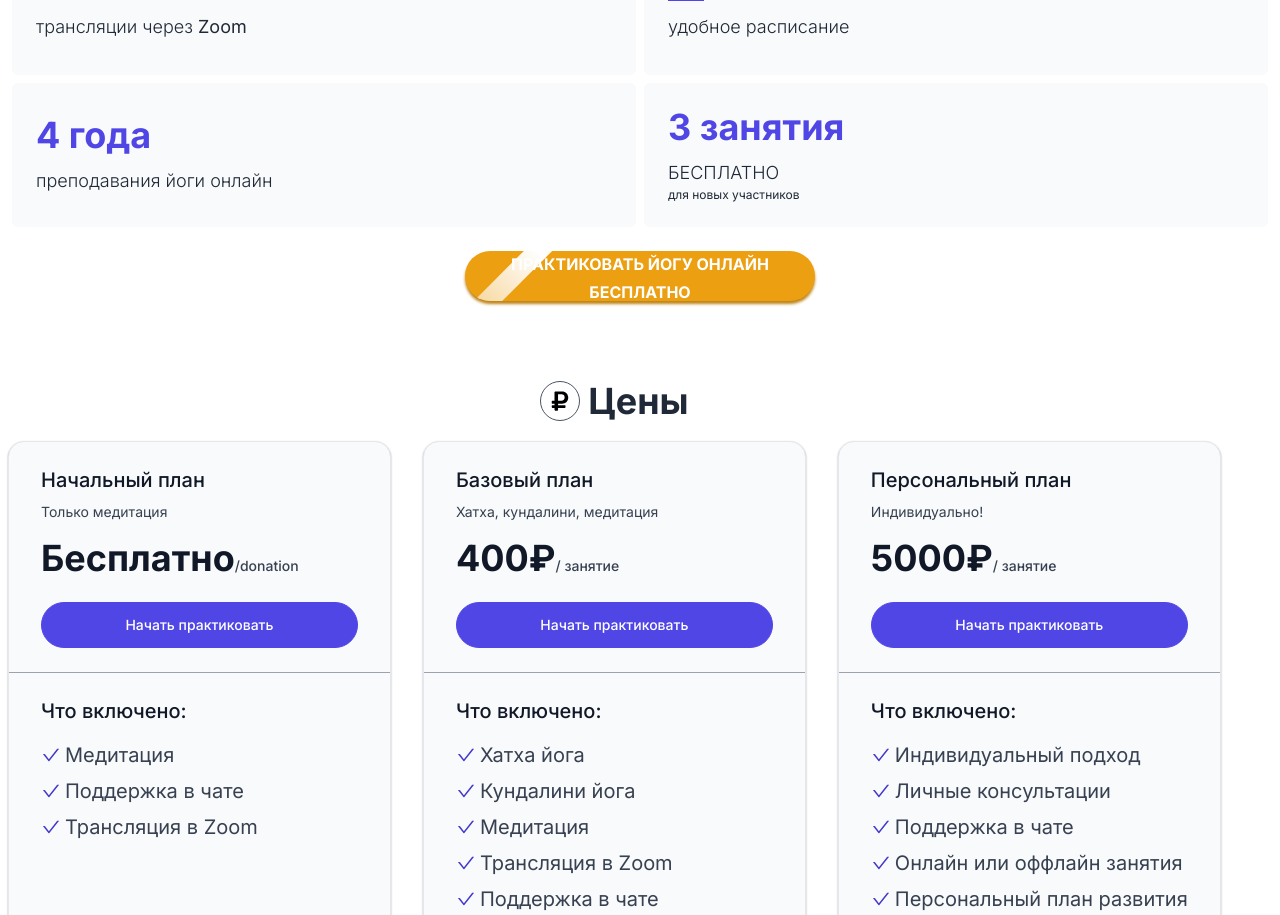
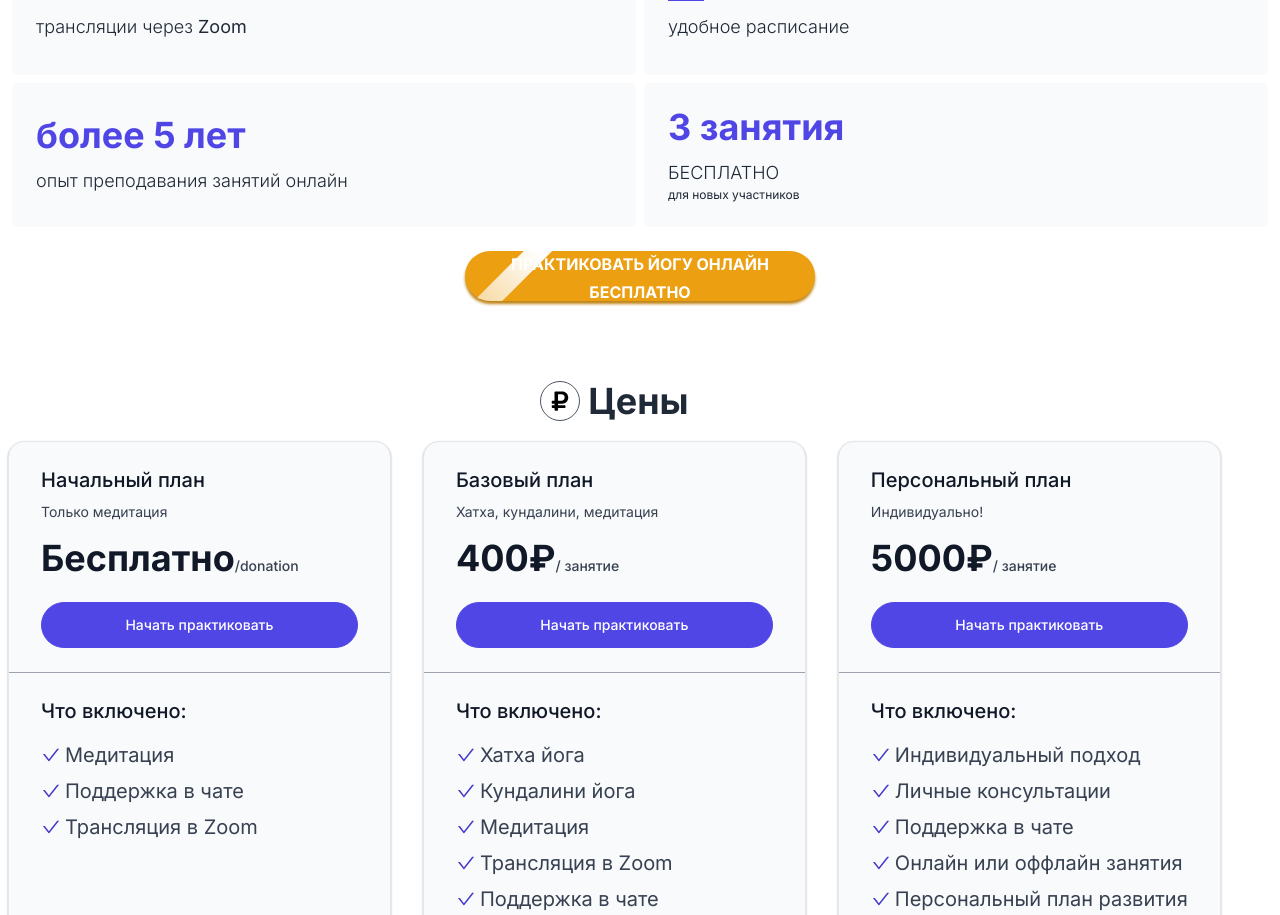
Before and after one commit to TimurTairov/tirthadeva.ru, a Next.js app: page /yoga/yogaonline in a window 1280 px wide. Shown: the part 3005-3920 px from the top of the page. Built offline with nearby package versions, Linux system fonts and the light colour scheme.

Commit message:
commit 1.43

```diff
--- a/components/YogaOnline.jsx
+++ b/components/YogaOnline.jsx
@@ -36,9 +36,9 @@ const YogaOnline = () => {
         </div>
         <div className="flex flex-col bg-gray-50 dark:bg-slate-700 p-3 lg:p-6 rounded-md m-1 items-start justify-center gap-3">
           <p className="mr-2 text-indigo-600 dark:text-emerald-400  titleMP">
-            4 года{' '}
+            более 5 лет{' '}
           </p>
-          <p className=" textMP">преподавания йоги онлайн</p>
+          <p className=" textMP">опыт преподавания занятий онлайн</p>
         </div>
         <div className="flex flex-col bg-gray-50 dark:bg-slate-700 p-3 lg:p-6 rounded-md m-1 items-start justify-center gap-3">
           <p className="mr-2 text-indigo-600 dark:text-emerald-400  titleMP">
```
